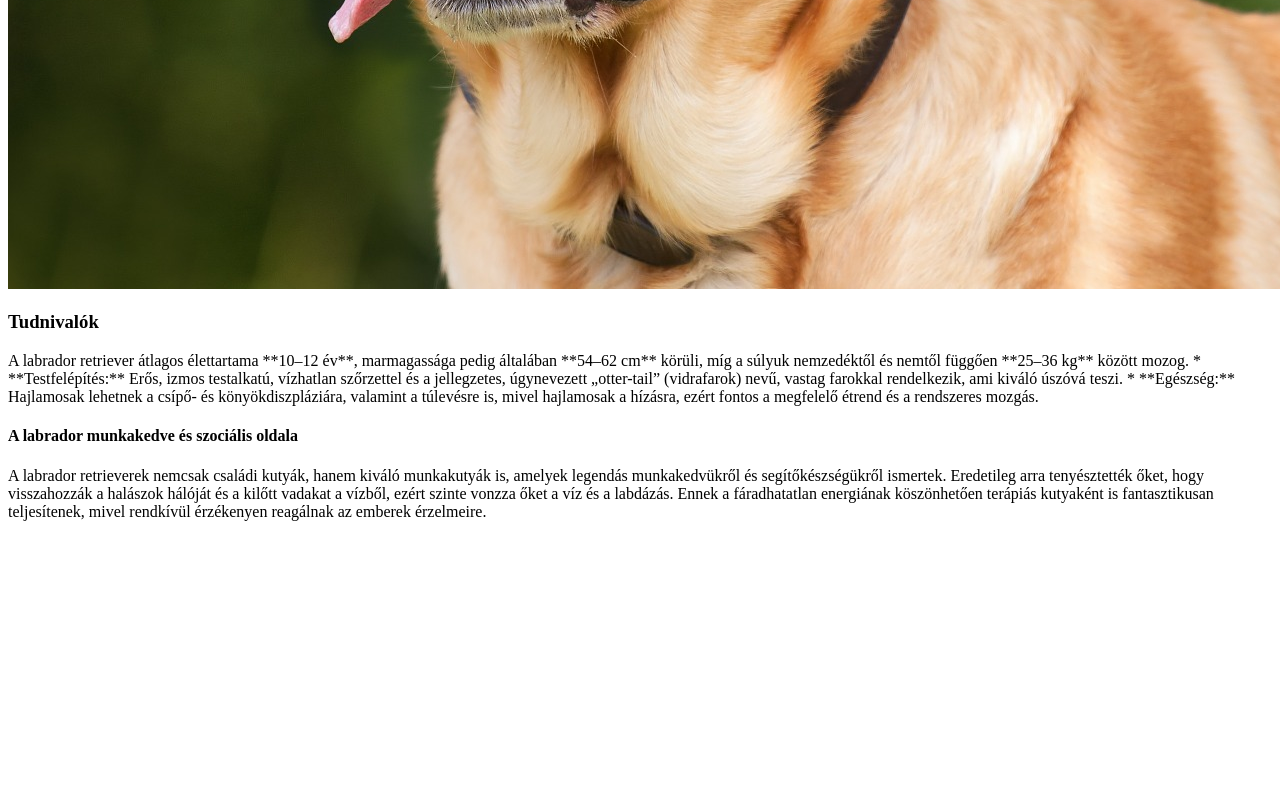
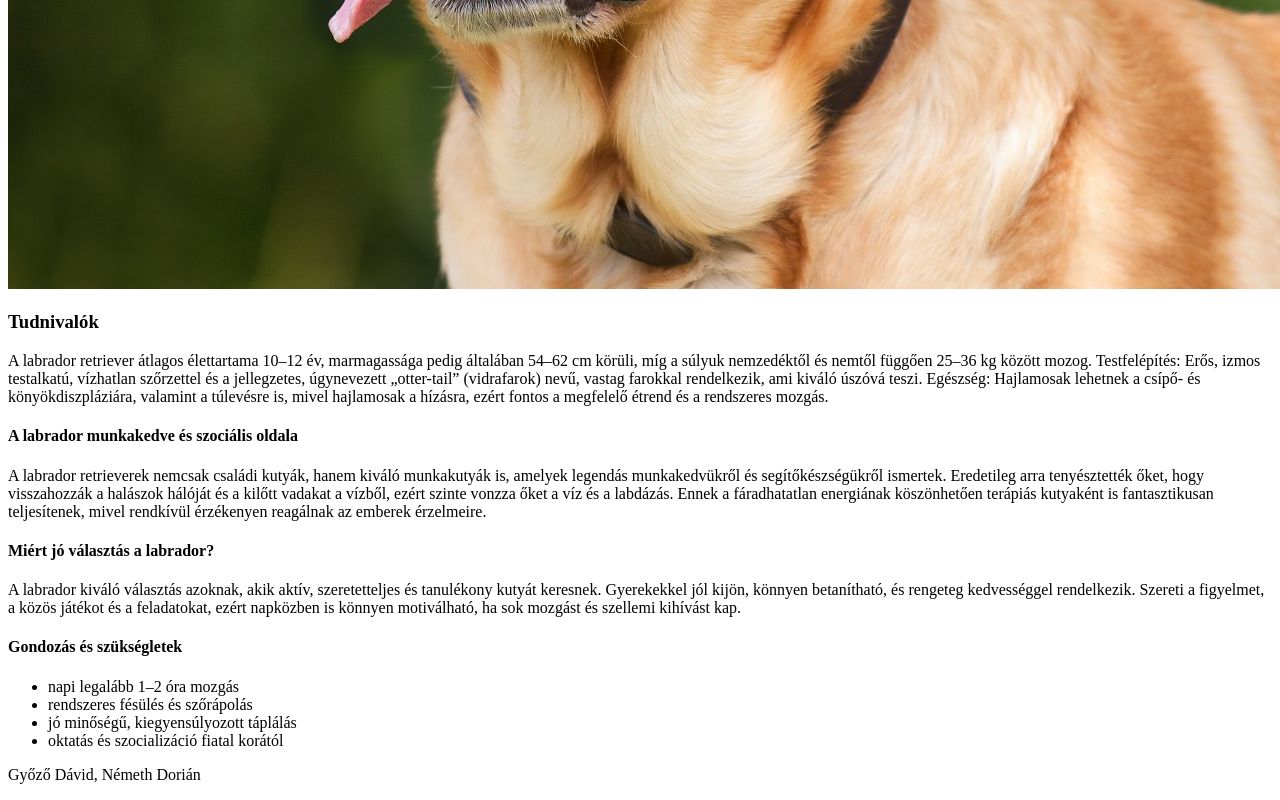
Before and after one commit to ndorian67/kozosmunkaDD, a plain HTML site: page labrador.html in a window 1280 px wide. Shown: the part 880-1680 px from the top of the page. Before the commit the page ends 1417 px from the top, so only its background shows below. Drawn offline with Linux system fonts and the light colour scheme.

Commit message:
html kesz

```diff
--- a/labrador.html
+++ b/labrador.html
@@ -3,13 +3,13 @@
   <head>
     <meta charset="UTF-8" />
     <meta name="viewport" content="width=device-width, initial-scale=1.0" />
-    <link rel="stylesheet" href="Kulonstilus.css" />
+    <link rel="stylesheet" href="stilus.css" />
     <title>Németh Dorián</title>
   </head>
   <body>
     <nav class="menu">
-      <a href="index.html" class="menu-link">kutyák</a>
-      <a href="stilus.html" class="menu-link"></a>
+      <a href="index.html">Kutyák</a>
+      <a href="labrador.html">Labrador</a>
     </nav>
 
     <header>
@@ -34,12 +34,12 @@
         <div class="cikk jellemzok">
           <h3>Tudnivalók</h3>
           <p>
-            A labrador retriever átlagos élettartama **10–12 év**, marmagassága
-            pedig általában **54–62 cm** körüli, míg a súlyuk nemzedéktől és
-            nemtől függően **25–36 kg** között mozog. * **Testfelépítés:** Erős,
+            A labrador retriever átlagos élettartama 10–12 év, marmagassága
+            pedig általában 54–62 cm körüli, míg a súlyuk nemzedéktől és
+            nemtől függően 25–36 kg között mozog. Testfelépítés: Erős,
             izmos testalkatú, vízhatlan szőrzettel és a jellegzetes, úgynevezett
             „otter-tail” (vidrafarok) nevű, vastag farokkal rendelkezik, ami
-            kiváló úszóvá teszi. * **Egészség:** Hajlamosak lehetnek a csípő- és
+            kiváló úszóvá teszi. Egészség: Hajlamosak lehetnek a csípő- és
             könyökdiszpláziára, valamint a túlevésre is, mivel hajlamosak a
             hízásra, ezért fontos a megfelelő étrend és a rendszeres mozgás.
           </p>
@@ -58,7 +58,32 @@
             érzelmeire.
           </p>
         </div>
+
+        <div class="cikk">
+          <h4>Miért jó választás a labrador?</h4>
+          <p>
+            A labrador kiváló választás azoknak, akik aktív, szeretetteljes és
+            tanulékony kutyát keresnek. Gyerekekkel jól kijön, könnyen
+            betanítható, és rengeteg kedvességgel rendelkezik. Szereti a
+            figyelmet, a közös játékot és a feladatokat, ezért napközben is
+            könnyen motiválható, ha sok mozgást és szellemi kihívást kap.
+          </p>
+        </div>
+
+        <div class="cikk">
+          <h4>Gondozás és szükségletek</h4>
+          <ul>
+            <li> napi legalább 1–2 óra mozgás </li>
+            <li> rendszeres fésülés és szőrápolás </li>
+            <li> jó minőségű, kiegyensúlyozott táplálás </li>
+            <li> oktatás és szocializáció fiatal korától </li>
+          </ul>
+        </div>
       </article>
     </main>
+
+    <footer>
+      <p>Győző Dávid, Németh Dorián</p>
+    </footer>
   </body>
 </html>
```
Also changed, not shown: index.html (+50 -12 lines).
